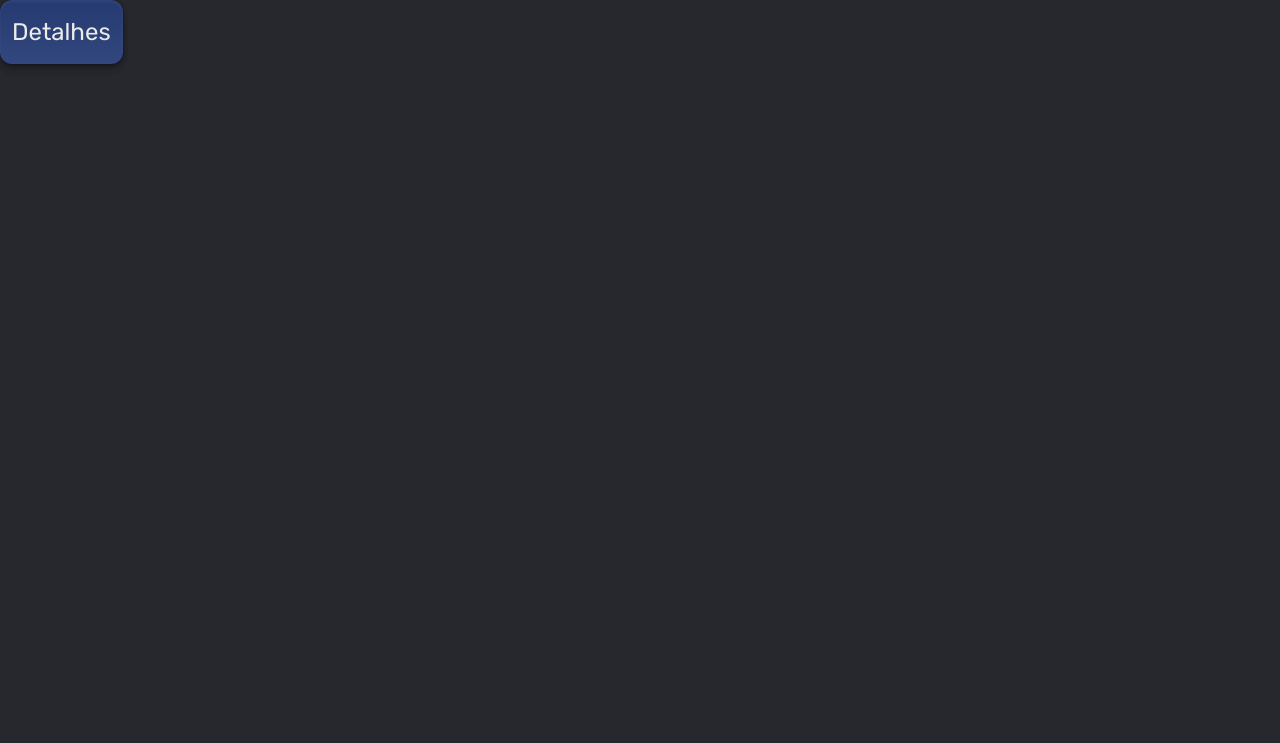
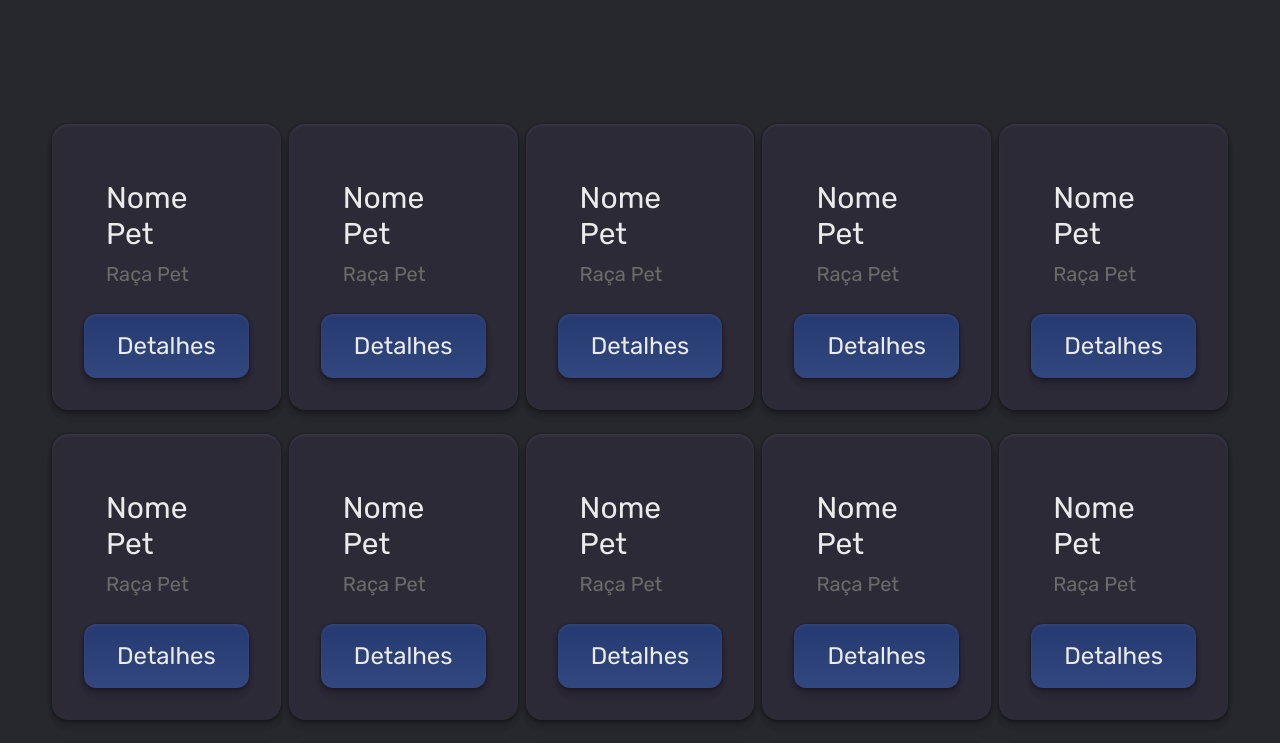
Before and after one commit to guilherme30072003/guilhermenunesazevedo065005, a React (Vite) app in the folder pets-mt/: page / in a window 1280 px wide. Shown: the top 743 px of the page. Built offline with nearby package versions, Linux system fonts and the light colour scheme.

Commit message:
Cria o componente Card

```diff
--- a/pets-mt/src/App.tsx
+++ b/pets-mt/src/App.tsx
@@ -1,7 +1,21 @@
-import Button from "./components/button";
+import GridCard from "./components/grid-card"
 
 export default function App() {
   return (
-    <Button className="flex-1 h-16" variant="primary">Detalhes</Button>
+    <main className={`
+          py-28 px-4 sm:px-10
+          flex-1 sm:flex-row
+          items-center sm:items-stretch
+          gap-2,
+          `}>
+      <GridCard />
+      <GridCard />
+      <GridCard />
+      <GridCard />
+      <GridCard />
+      <GridCard />
+      <GridCard />
+      <GridCard />
+    </main>
   )
 }
--- /dev/null
+++ b/pets-mt/src/components/card-background.tsx
@@ -0,0 +1,18 @@
+import React from "react"
+
+interface CardBackgroundProps {
+    className?: string;
+    children?: React.ReactNode;
+}
+
+export default function CardBackground({ children, className }: CardBackgroundProps) {
+    return (
+        <div className={`
+            bg-(--background) shadow-(--shadow)
+            rounded-2xl
+            ${className ? className : ''}
+          `}>
+            {children}
+        </div>
+    )
+}
--- /dev/null
+++ b/pets-mt/src/components/card-data.tsx
@@ -0,0 +1,39 @@
+import React from "react"
+import Text from "./text";
+
+interface CardDataProps {
+    className?: string;
+    children?: React.ReactNode;
+    nome: string;
+    raca: string;
+}
+
+export default function CardData({ nome, raca }: CardDataProps) {
+    return (
+        <div className={`
+              flex flex-col gap-2 px-5.5
+              cursor-default select-none
+            `}>
+            <div className={`
+              flex items-center
+              `}>
+                <Text
+                    variant="muted"
+                >
+                </Text>
+                <Text
+                    variant="blast"
+                >
+                    {nome}
+                </Text>
+            </div>
+            <Text
+                as="div"
+                variant="muted"
+                className="flex items-center"
+            >
+                {raca}
+            </Text>
+        </div>
+    )
+}
--- /dev/null
+++ b/pets-mt/src/components/card.tsx
@@ -0,0 +1,21 @@
+import Button from "./button";
+import CardBackground from "./card-background";
+import CardData from "./card-data";
+
+
+export default function Card() {
+    return (
+        <CardBackground className={`
+          flex flex-col gap-6.5 w-89
+          pt-14 px-8 pb-8
+          `}>
+            <CardData nome="Nome Pet" raca="Raça Pet" />
+
+            <div className="flex flex-col gap-3">
+                <div className="flex gap-3">
+                    <Button className="flex-1 h-16" variant="primary">Detalhes</Button>
+                </div>
+            </div>
+        </CardBackground>
+    )
+}
--- /dev/null
+++ b/pets-mt/src/components/grid-card.tsx
@@ -0,0 +1,11 @@
+import Card from "./card"
+
+export default function GridCard() {
+    return <div className="flex gap-2 p-3">
+        <Card />
+        <Card />
+        <Card />
+        <Card />
+        <Card />
+    </div>
+}
```
